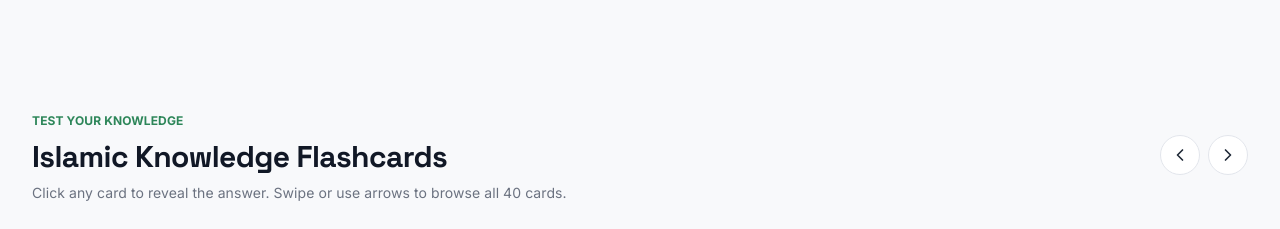
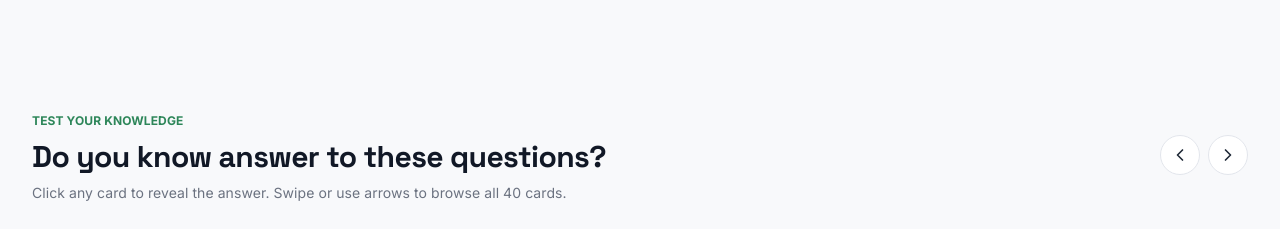
Before and after one commit to shehryar-04/Hidayat-starter, a React (Vite) app: page / in a window 1280 px wide. Shown: the part 1380-1609 px from the top of the page. Built offline with nearby package versions, Linux system fonts and the light colour scheme; no server answers; the database is empty.

Commit message:
added Do you know answer to these questions?

```diff
--- a/src/app/FlashcardSlider.jsx
+++ b/src/app/FlashcardSlider.jsx
@@ -131,7 +131,7 @@ export default function FlashcardSlider() {
         <div className="flex flex-col sm:flex-row items-start sm:items-center justify-between mb-8 sm:mb-12 gap-4">
           <div>
             <span className="text-[10px] sm:text-xs text-primary-500 tracking-[0.3em] uppercase font-bold">Test Your Knowledge</span>
-            <h2 className="font-display font-bold text-2xl sm:text-3xl text-neutral-900 mt-2">Islamic Knowledge Flashcards</h2>
+            <h2 className="font-display font-bold text-2xl sm:text-3xl text-neutral-900 mt-2">Do you know answer to these questions?</h2>
             <p className="text-sm text-neutral-500 mt-2">Click any card to reveal the answer. Swipe or use arrows to browse all 40 cards.</p>
           </div>
           <div className="flex items-center gap-2">
```
